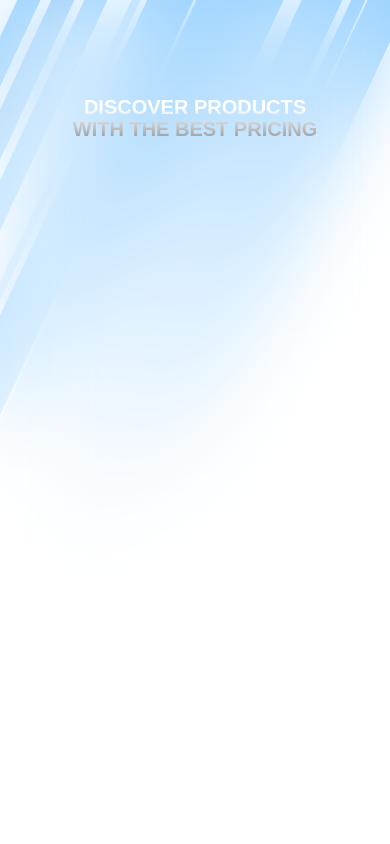
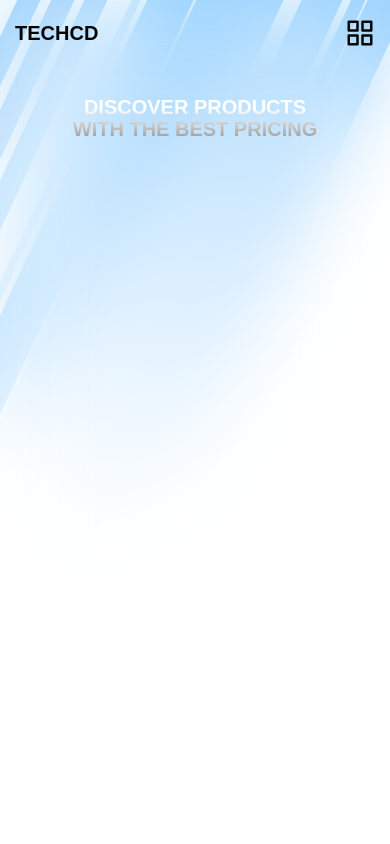
Before and after one commit to chamika-damith/techcd-portfolio, a Next.js app: page /pricing in a window 390 px wide. Shown: the top 844 px of the page. Built offline with nearby package versions, Linux system fonts and the light colour scheme; a web font is replaced by a local one.

Commit message:
feat: mobile navbar

```diff
--- /dev/null
+++ b/components/user/icons/NavMenuIcon.tsx
@@ -0,0 +1,18 @@
+import React from "react";
+
+const NavMenuIcon: React.FC<React.SVGProps<SVGSVGElement>> = ({ ...props }) => {
+  return (
+    <svg
+      fill="var(--color-foreground)"
+      viewBox="0 0 24 24"
+      xmlns="http://www.w3.org/2000/svg"
+      {...props}
+    >
+      <g id="SVGRepo_iconCarrier">
+        <path d="M3,11h7a1,1,0,0,0,1-1V3a1,1,0,0,0-1-1H3A1,1,0,0,0,2,3v7A1,1,0,0,0,3,11ZM4,4H9V9H4ZM22,3a1,1,0,0,0-1-1H14a1,1,0,0,0-1,1v7a1,1,0,0,0,1,1h7a1,1,0,0,0,1-1ZM20,9H15V4h5ZM2,21a1,1,0,0,0,1,1h7a1,1,0,0,0,1-1V14a1,1,0,0,0-1-1H3a1,1,0,0,0-1,1Zm2-6H9v5H4Zm18,6V14a1,1,0,0,0-1-1H14a1,1,0,0,0-1,1v7a1,1,0,0,0,1,1h7A1,1,0,0,0,22,21Zm-2-1H15V15h5Z"></path>
+      </g>
+    </svg>
+  );
+};
+
+export default NavMenuIcon;
--- a/components/user/navbar/Navbar.tsx
+++ b/components/user/navbar/Navbar.tsx
@@ -1,9 +1,69 @@
-import React from "react";
+"use client";
+
+import React, { useState } from "react";
+import Link from "next/link";
+import { usePathname } from "next/navigation";
+
+import { cn } from "@/lib/utils";
+import { navLinks } from "@/lib/constants";
+import NavMenuIcon from "../icons/NavMenuIcon";
 
 const Navbar = () => {
+  const activePath = usePathname();
+  const [IsMobileNavOpen, setIsMobileNavOpen] = useState(false);
+
+  const getActiveLinkClasses = (href: string) => {
+    const classes = "text-background dark:text-primary";
+
+    if (activePath === "/" && href === "/") return classes;
+    if (activePath !== "/" && href !== "/" && activePath.includes(href))
+      return classes;
+
+    return "";
+  };
+
+  const toggleMobileNav = () => {
+    const htmlElement = document.documentElement;
+
+    if (htmlElement.classList.contains("overflow-hidden"))
+      htmlElement.classList.remove("overflow-hidden");
+    else htmlElement.classList.add("overflow-hidden");
+
+    setIsMobileNavOpen((prev) => !prev);
+  };
+
   return (
-    <section className="absolute">
-      <div></div>
+    <section className="fixed top-[1.5em] right-0 left-0 z-50">
+      <div className="px-container container mx-auto flex items-center justify-between">
+        <p className="text-[20px] font-bold uppercase">Techcd</p>
+        <button onClick={toggleMobileNav}>
+          <NavMenuIcon className="w-[30px]" />
+        </button>
+      </div>
+
+      {IsMobileNavOpen && (
+        <>
+          <div
+            className="fixed inset-0 -z-[1] bg-black/30"
+            onClick={toggleMobileNav}
+          ></div>
+          <nav className="from-background dark:to-background text-foreground fixed right-0 bottom-0 left-0 flex max-h-[70vh] rounded-t-[2em] bg-gradient-to-br to-[#0A2A4A] px-[2em] py-[3em] text-[20px] dark:from-[#0A2A4A]">
+            <ul className="flex grow flex-col gap-[2em] overflow-auto pr-[8px]">
+              {navLinks.map(({ href, placeholder }) => (
+                <li key={href} className="bg-amber-300/0 text-center">
+                  <Link
+                    href={href}
+                    className={cn("w-fit", getActiveLinkClasses(href))}
+                  >
+                    {placeholder}
+                  </Link>
+                  <hr className="border-t-foreground mt-[0.3em] opacity-20" />
+                </li>
+              ))}
+            </ul>
+          </nav>
+        </>
+      )}
     </section>
   );
 };
--- a/lib/constants.ts
+++ b/lib/constants.ts
@@ -4,6 +4,34 @@ import dialog from "@/public/images/home-page/about/dialog.png";
 import binance from "@/public/images/home-page/about/binance.png";
 import xm from "@/public/images/home-page/about/xm.png";
 import slt from "@/public/images/home-page/about/slt.png";
+
+// ----- ----- ----- NAV LINKS ----- ----- -----
+export const navLinks = [
+  {
+    placeholder: "Home",
+    href: "/",
+  },
+  {
+    placeholder: "About",
+    href: "/about",
+  },
+  {
+    placeholder: "Products",
+    href: "/products",
+  },
+  {
+    placeholder: "Forum",
+    href: "/forum",
+  },
+  {
+    placeholder: "Blog",
+    href: "/blog",
+  },
+  {
+    placeholder: "Pricing",
+    href: "/pricing",
+  },
+];
 
 // ----- ----- ----- BRAND CAROUSEL DATA ----- ----- -----
 export const brandCarouselData = [
```
